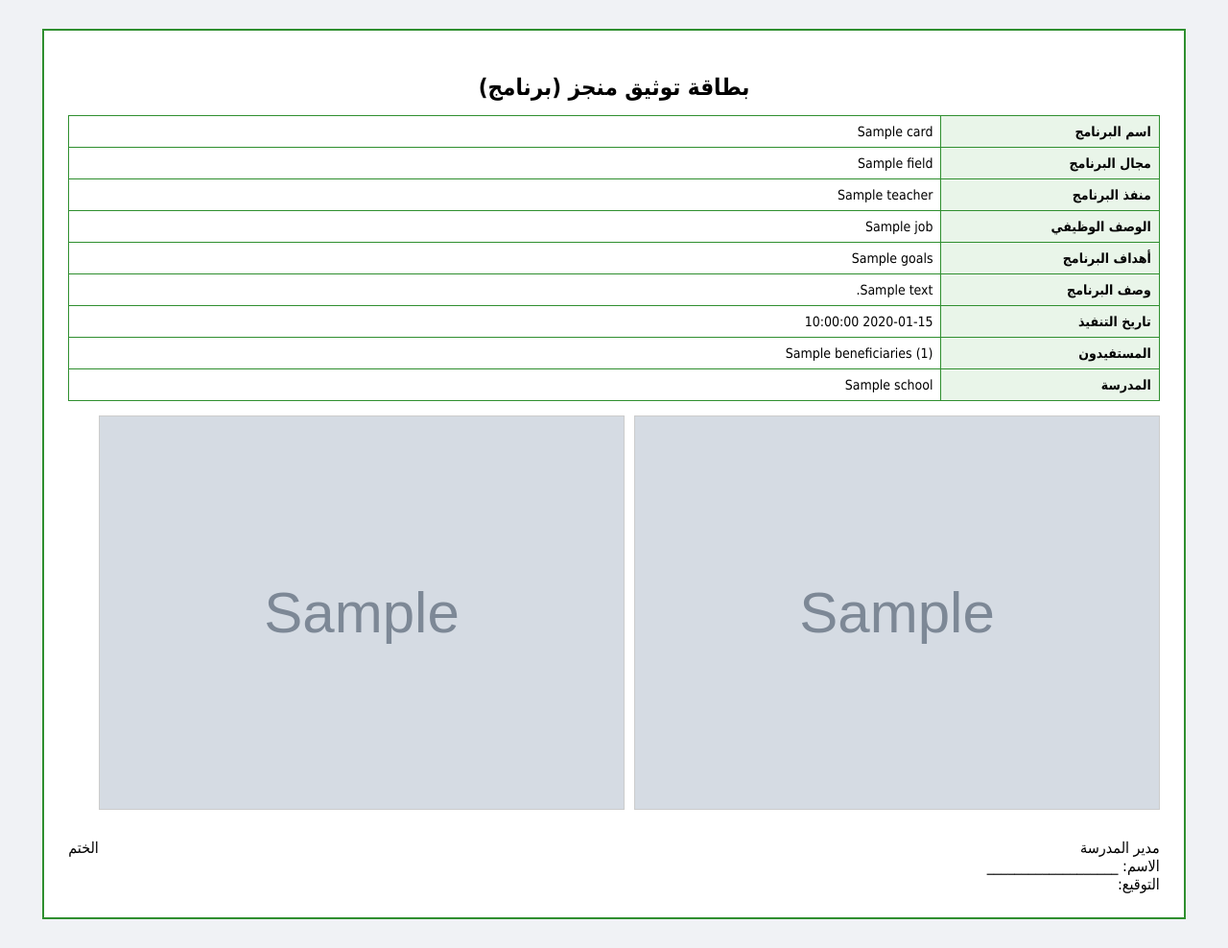
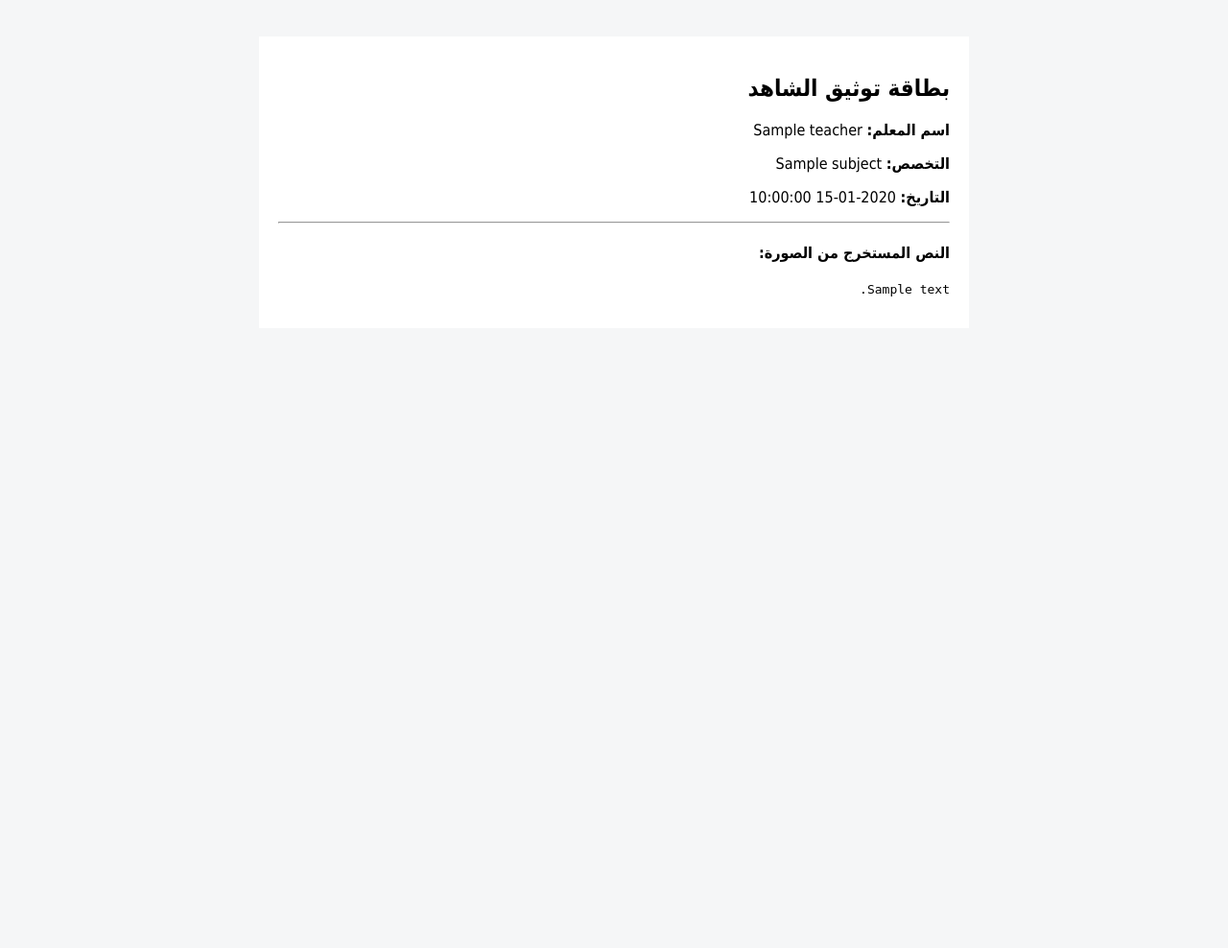
Before and after one commit to aliasiriiii/Evidence-ai, a Flask app: template templates/result.html in a window 1280 px wide. Shown: the whole page at 96% size. After the commit the page ends 309 px from the top, so only its background shows below. Run offline with Flask 3, Linux system fonts and the light colour scheme; the template is opened without the code that fills it: most values are stand-ins (such as "Sample title", 1, 10 or a date in 2020); grey boxes marked "Sample" are stand-in pictures.

Commit message:
Update result.html for new title and layout

```diff
--- a/templates/result.html
+++ b/templates/result.html
@@ -2,113 +2,21 @@
 <html lang="ar" dir="rtl">
 <head>
     <meta charset="UTF-8">
-    <title>بطاقة توثيق النشاط</title>
-    <style>
-        body {
-            font-family: Tahoma, Arial;
-            background: #f0f2f5;
-        }
-        .page {
-            width: 90%;
-            margin: 30px auto;
-            background: #fff;
-            padding: 25px;
-            border: 2px solid #2f8f2f;
-        }
-        h2 {
-            text-align: center;
-            margin-bottom: 15px;
-        }
-        table {
-            width: 100%;
-            border-collapse: collapse;
-            font-size: 14px;
-        }
-        td {
-            border: 1px solid #2f8f2f;
-            padding: 8px;
-            vertical-align: top;
-        }
-        .label {
-            width: 20%;
-            background: #e9f5e9;
-            font-weight: bold;
-        }
-        .images {
-            display: flex;
-            gap: 10px;
-            margin-top: 15px;
-        }
-        .images img {
-            width: 48%;
-            border: 1px solid #ccc;
-        }
-        .footer {
-            margin-top: 30px;
-            display: flex;
-            justify-content: space-between;
-        }
-    </style>
+    <title>نتيجة الشاهد</title>
 </head>
-<body>
+<body style="font-family: Tahoma; background:#f5f6f7; padding:30px;">
 
-<div class="page">
-    <h2>بطاقة توثيق منجز (برنامج)</h2>
+<div style="background:#fff; padding:20px; max-width:700px; margin:auto;">
+    <h2>بطاقة توثيق الشاهد</h2>
 
-    <table>
-        <tr>
-            <td class="label">اسم البرنامج</td>
-            <td>{{ card.program_name }}</td>
-        </tr>
-        <tr>
-            <td class="label">مجال البرنامج</td>
-            <td>{{ card.field }}</td>
-        </tr>
-        <tr>
-            <td class="label">منفذ البرنامج</td>
-            <td>{{ card.teacher }}</td>
-        </tr>
-        <tr>
-            <td class="label">الوصف الوظيفي</td>
-            <td>{{ card.job }}</td>
-        </tr>
-        <tr>
-            <td class="label">أهداف البرنامج</td>
-            <td>{{ card.goals }}</td>
-        </tr>
-        <tr>
-            <td class="label">وصف البرنامج</td>
-            <td>{{ card.description }}</td>
-        </tr>
-        <tr>
-            <td class="label">تاريخ التنفيذ</td>
-            <td>{{ card.exec_date }}</td>
-        </tr>
-        <tr>
-            <td class="label">المستفيدون</td>
-            <td>{{ card.beneficiaries }} ({{ card.count }})</td>
-        </tr>
-        <tr>
-            <td class="label">المدرسة</td>
-            <td>{{ card.school }}</td>
-        </tr>
-    </table>
+    <p><strong>اسم المعلم:</strong> {{ teacher }}</p>
+    <p><strong>التخصص:</strong> {{ subject }}</p>
+    <p><strong>التاريخ:</strong> {{ date }}</p>
 
-    <div class="images">
-        <img src="{{ image_url }}">
-        <img src="{{ image_url }}">
-    </div>
+    <hr>
 
-    <div class="footer">
-        <div>
-            مدير المدرسة<br>
-            الاسم: ___________________<br>
-            التوقيع:
-        </div>
-        <div>
-            الختم
-        </div>
-    </div>
+    <h4>النص المستخرج من الصورة:</h4>
+    <pre>{{ text }}</pre>
 </div>
 
 </body>
```
